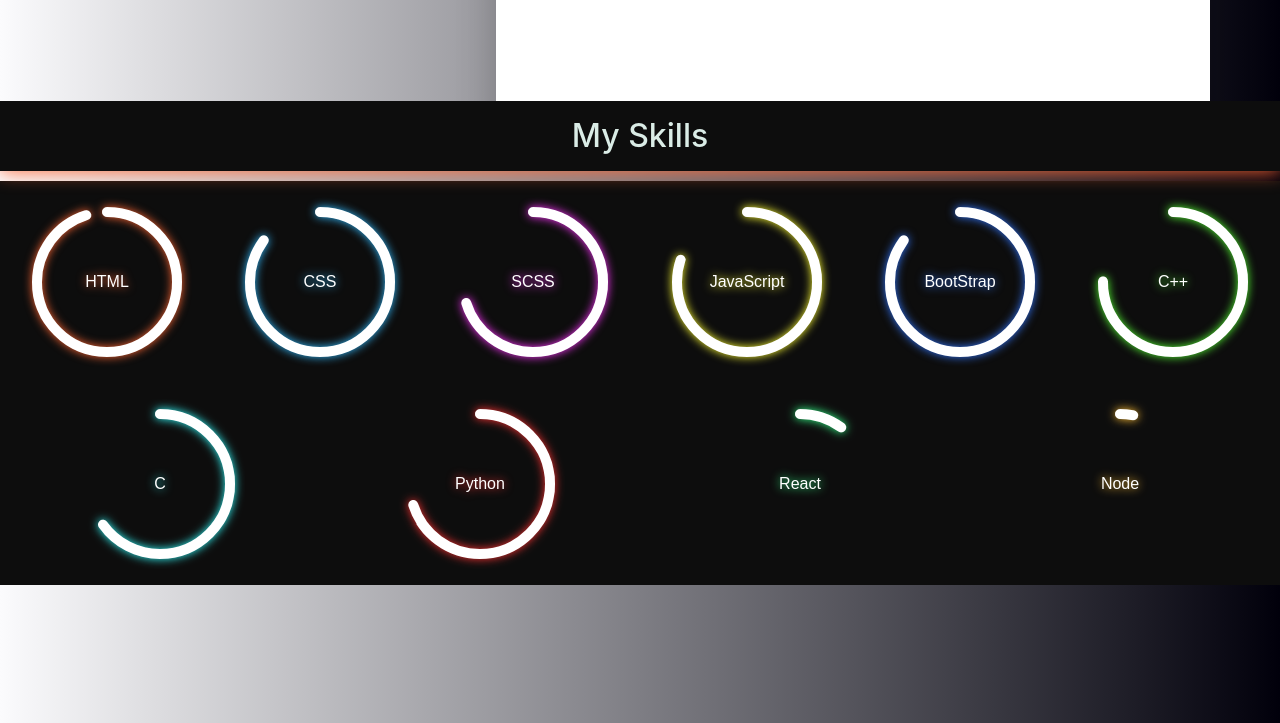
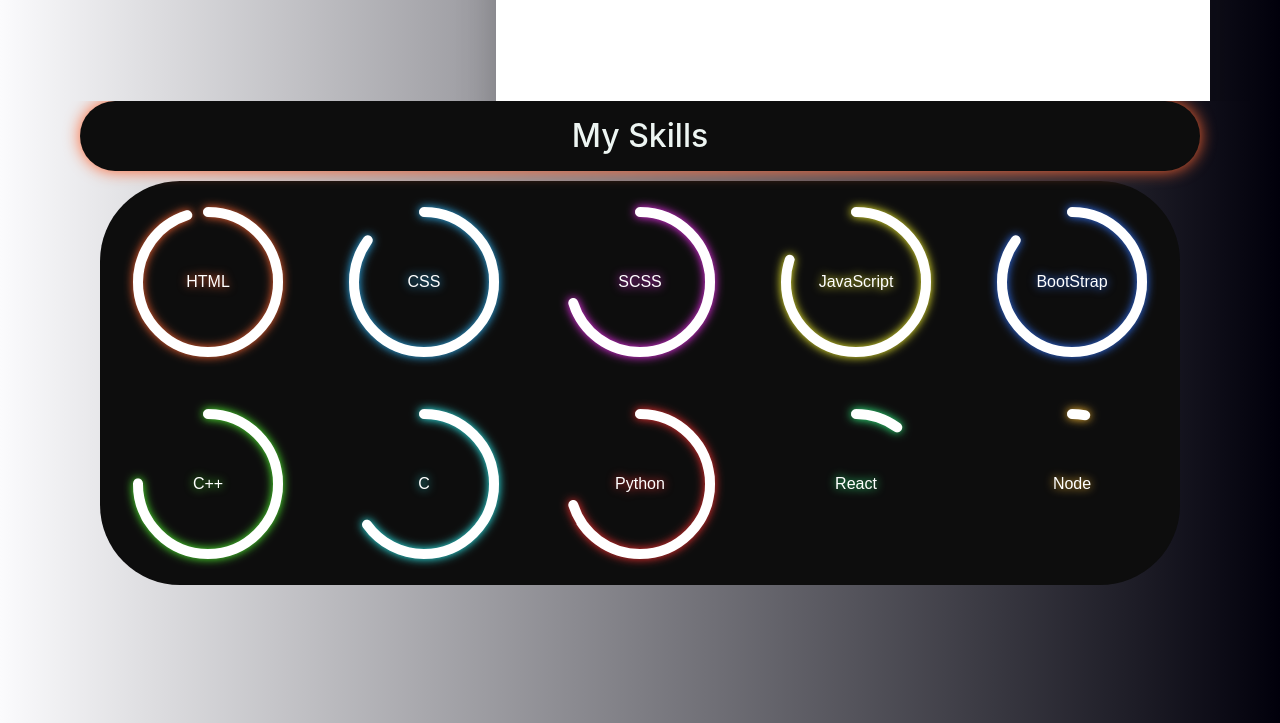
Before and after one commit to vishalsinghhh/New-Portfolio, a plain HTML site: page index.html in a window 1280 px wide. Shown: the part 2017-2740 px from the top of the page. Drawn offline with nearby package versions, Linux system fonts and the light colour scheme; files whose address does not match are found by name.

Commit message:
my skills

```diff
--- a/sass/main.scss
+++ b/sass/main.scss
@@ -27,26 +27,37 @@
   @return 440 - (440 * $num) / 100;
 }
 
-.skills{
-    h1{
+.skills {
+  h1 {
     display: flex;
     justify-content: center;
     background: $color-black;
     padding: 0.5em;
     font-size: 2rem;
-        color: rgb(218, 236, 230);
-        font-family:-apple-system, BlinkMacSystemFont, 'Segoe UI', Roboto, Oxygen, Ubuntu, Cantarell, 'Open Sans', 'Helvetica Neue', sans-serif;
+    color: rgb(237, 245, 242);
+    font-family: -apple-system, BlinkMacSystemFont, "Segoe UI", Roboto, Oxygen,
+      Ubuntu, Cantarell, "Open Sans", "Helvetica Neue", sans-serif;
     margin: 0;
-        filter: drop-shadow(0 0 10px $color-html);
+    filter: drop-shadow(0 0 8px $color-html);
+    margin-left: 80px;
+    margin-right: 80px;
+    border-radius: 50px;
   }
 }
 
 .container_skills {
   margin-top: 10px;
   display: flex;
+  // margin-left: 8rem;
+  // width: 80%;
+  // width: auto;
+  margin-left: 100px;
+  margin-right: 100px;
   justify-content: center;
   align-items: center;
   background-color: $color-black;
+  border-radius: 80px;
+
 }
 
 .container__progressbars {
```
Also changed, not shown: sass/main.css, 1 other file. Lines whose indentation alone changed are shown as unchanged.
